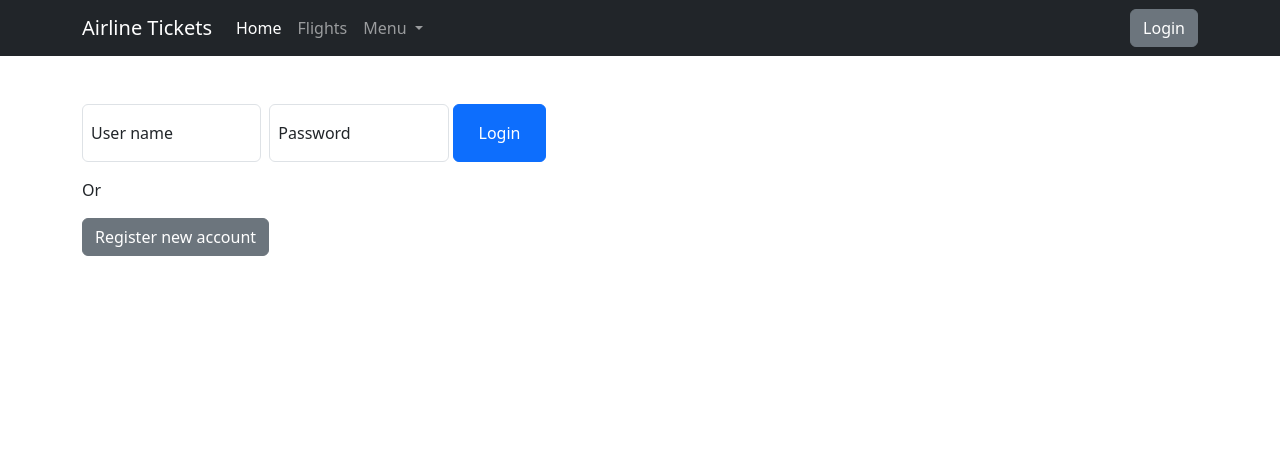
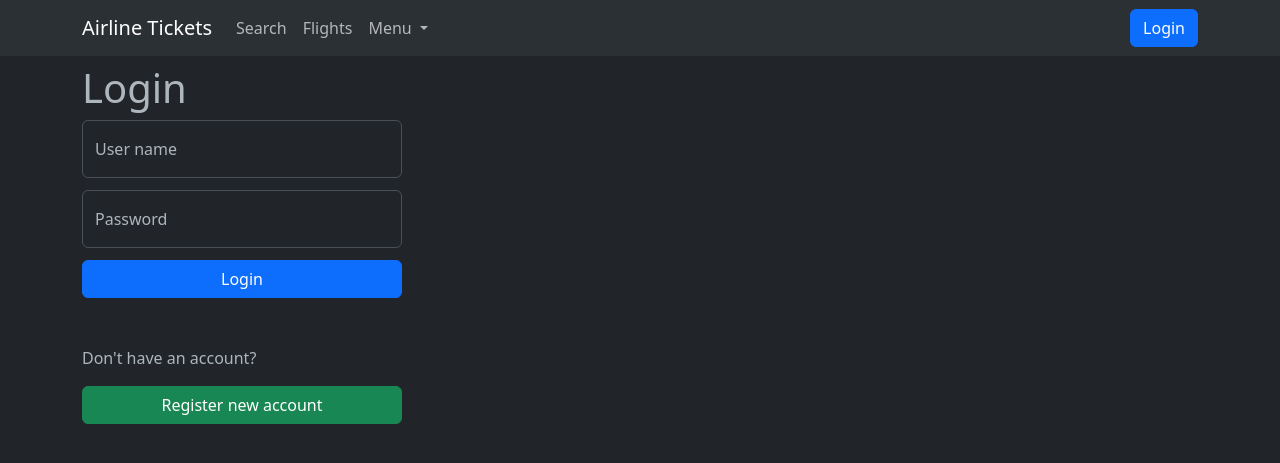
Before and after one commit to ZEKE320/django-htmx-tutorial-app, a Django app: template app/airline_tickets/templates/login.html in a window 1280 px wide. Shown: the top 463 px of the page. Run offline with Django 5.2, Linux system fonts and the light colour scheme; the template is opened without the code that fills it: values that come from a table or form of the project are taken from there, others are empty; parts of the project's set-up code (start-up, migrations or seed data) failed here and were passed over; some libraries are stand-ins or nearby versions.

Commit message:
✨ Add registration and login views to airline_tickets app

```diff
--- a/app/airline_tickets/templates/base.html
+++ b/app/airline_tickets/templates/base.html
@@ -1,24 +1,22 @@
+{% load static %}
+
 <!DOCTYPE html>
-<html class="no-js" lang="en">
+<html class="no-js" lang="en" data-bs-theme="dark">
   <head>
     <meta charset="utf-8" />
     <meta name="viewport" content="width=device-width, initial-scale=1" />
     <title></title>
     <link
-      href="https://cdn.jsdelivr.net/npm/bootstrap@5.3.0/dist/css/bootstrap.min.css"
+      href="{% static 'dist/bootstrap-5.3.0-dist/css/bootstrap.min.css' %}"
       rel="stylesheet"
-      integrity="sha384-9ndCyUaIbzAi2FUVXJi0CjmCapSmO7SnpJef0486qhLnuZ2cdeRhO02iuK6FUUVM"
-      crossorigin="anonymous"
     />
+    <link rel="stylesheet" href="{% static 'css/style.css' %}" />
     <script
-      src="https://cdn.jsdelivr.net/npm/bootstrap@5.3.0/dist/js/bootstrap.bundle.min.js"
-      integrity="sha384-geWF76RCwLtnZ8qwWowPQNguL3RmwHVBC9FhGdlKrxdiJJigb/j/68SIy3Te4Bkz"
-      crossorigin="anonymous"
+      src="{% static 'dist/bootstrap-5.3.0-dist/js/bootstrap.bundle.min.js' %}"
       defer
     ></script>
-
-    <link rel="stylesheet" href="css/style.css" />
-    <script src="js/app.js" defer></script>
+    <script src="{% static 'dist/htmx-2.0.1/htmx.min.js' %}" defer></script>
+    {% block scripts %} {% endblock %}
 
     <meta name="description" content="" />
 
@@ -38,8 +36,7 @@
 
   <body>
     <!-- Add your site or application content here -->
-    {% csrf_token %}
-    <nav class="navbar navbar-expand-lg navbar-dark bg-dark">
+    <nav class="navbar navbar-expand-lg bg-body-tertiary">
       <div class="container">
         <a class="navbar-brand" href="/">Airline Tickets</a>
         <button
@@ -56,7 +53,7 @@
         <div class="collapse navbar-collapse" id="navbarSupportedContent">
           <ul class="navbar-nav me-auto mb-2 mb-lg-0">
             <li class="nav-item">
-              <a class="nav-link active" aria-current="page" href="#">Home</a>
+              <a class="nav-link" aria-current="page" href="#">Search</a>
             </li>
             <li class="nav-item">
               <a class="nav-link" href="#">Flights</a>
@@ -81,16 +78,19 @@
               </ul>
             </li>
           </ul>
-          <div class="d-flex">
-            {% if user_login %}
+          <div class="d-flex align-items-center">
+            {% if username %}
+            <span class="text-light lead me-4">
+              Hi, <b>{{ username }}</b>
+            </span>
             <a class="btn btn-secondary" href="logout">Logout</a>
             {% else %}
-            <a class="btn btn-secondary" href="login">Login</a>
+            <a class="btn btn-primary" href="login">Login</a>
             {% endif %}
           </div>
         </div>
       </div>
     </nav>
-    <div class="container my-5">{% block content %} {% endblock %}</div>
+    <div class="container my-2">{% block content %} {% endblock %}</div>
   </body>
 </html>
--- a/app/airline_tickets/templates/login.html
+++ b/app/airline_tickets/templates/login.html
@@ -1,27 +1,44 @@
 {% extends "base.html" %} {% block content %}
-<form class="row g-2" action="post" target="login">
-  <div class="form-floating col-12 col-sm-4 col-md-2">
+<h1 class="display-6">Login</h1>
+<div style="width: 20em; max-width: 100%">
+  <form class="d-grid gap-2 align-items-center" action="login" method="post">
+    {% csrf_token %}{% if error_msg or form.non_field_errors %}
+    <div class="alert alert-danger mb-0">
+      <span>{{ error_msg|safe }}</span>
+      <span>{{ form.non_field_errors }} </span>
+    </div>
+    {% endif %}
+    <div class="form-floating">
       <input
-      id="username"
+        type="text"
+        id="{{ form.username.auto_id }}"
         class="form-control"
+        name="{{ form.username.html_name }}"
         placeholder="User name"
-      type="text"
+        autocomplete="username"
+        required
       />
       <label for="username">User name</label>
+      <div class="invalid-feedback d-block">{{ form.username.errors }}</div>
     </div>
-  <div class="form-floating col-12 col-sm-4 col-md-2">
+    <div class="form-floating">
       <input
-      id="password"
+        type="password"
+        id="{{ form.password.auto_id }}"
         class="form-control"
+        name="{{ form.password.html_name }}"
         placeholder="Password"
-      type="password"
+        autocomplete="current-password"
+        required
       />
       <label for="password">Password</label>
+      <div class="invalid-feedback d-block">{{ form.password.errors }}</div>
     </div>
-  <button class="btn btn-primary col-12 col-sm-2 col-lg-1" type="submit">
-    Login
-  </button>
+    <button class="btn btn-primary w-100" type="submit">Login</button>
   </form>
-<p class="my-3">Or</p>
-<a class="btn btn-secondary" href="register">Register new account</a>
-{% endblock %}
+  <p class="mt-5">Don't have an account?</p>
+  <a class="btn btn-success w-100" href="register_account"
+    >Register new account</a
+  >
+</div>
+{% endblock %} {% block scripts %} {% endblock %}
--- a/app/airline_tickets/urls.py
+++ b/app/airline_tickets/urls.py
@@ -3,6 +3,8 @@ from django.urls import path
 from app.airline_tickets import views
 
 urlpatterns = [
-    path("", views.index, name="index"),
-    path("login", views.login_page, name="login_page"),
+    path("", views.top, name="top"),
+    path("login", views.login_page, name="login"),
+    path("register_account", views.register_account_page, name="register_account"),
+    path("logout", views.do_logout, name="logout"),
 ]
```
Also changed, not shown: app/airline_tickets/templates/register_account.html (+63 -0 lines), app/airline_tickets/templates/top.html (renamed from app/airline_tickets/templates/index.html, +20 -19 lines). Lines whose indentation alone changed are shown as unchanged.
